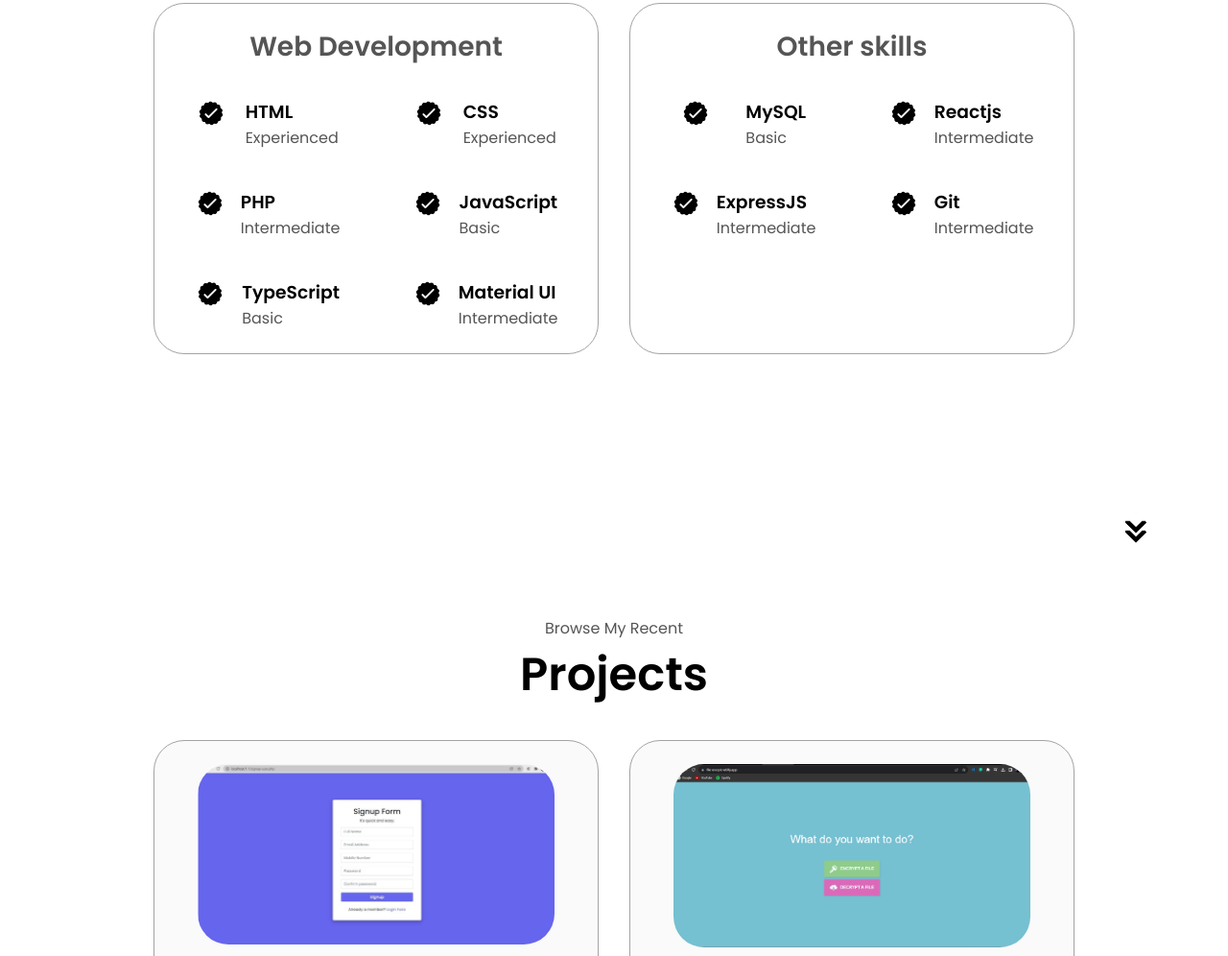
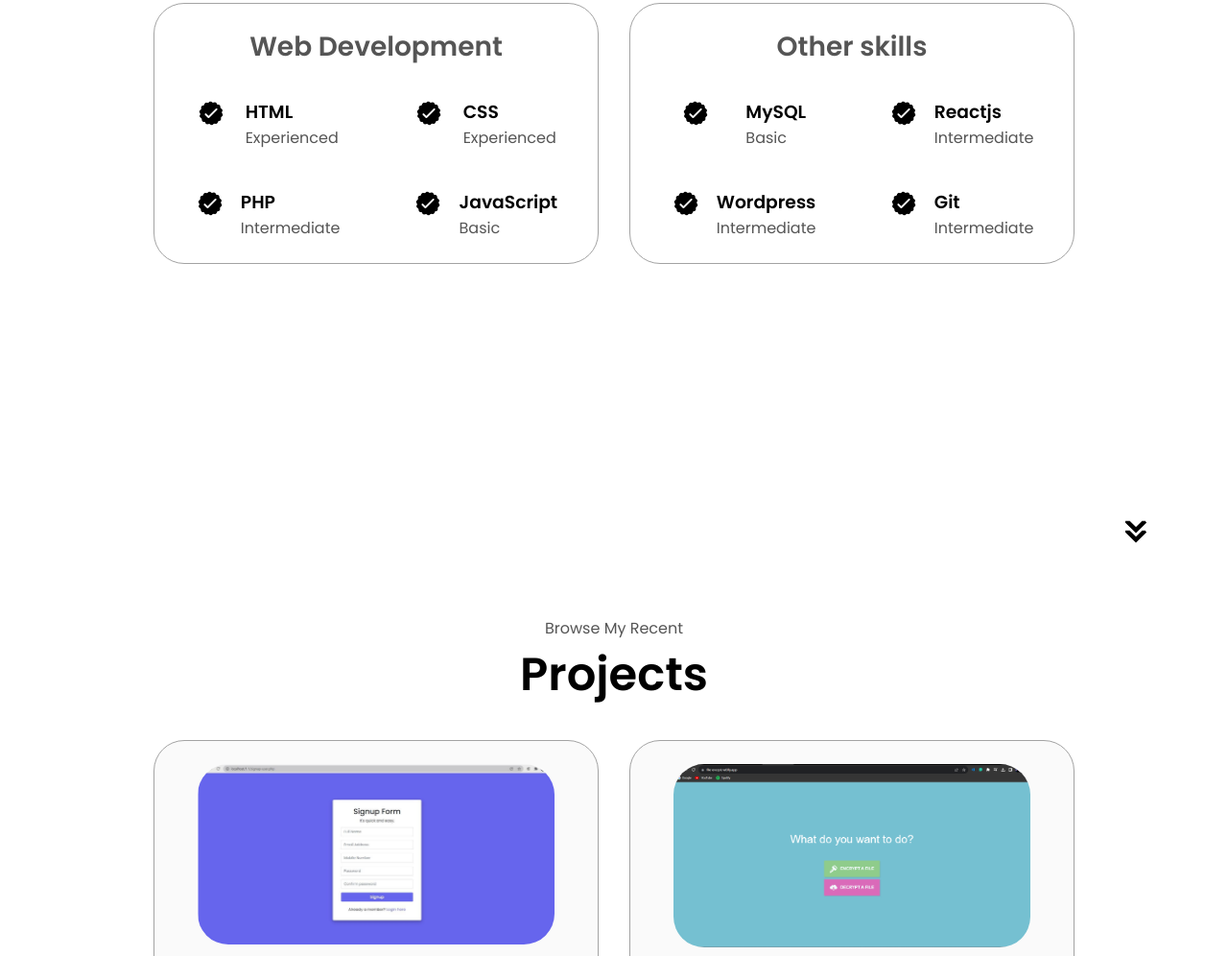
Before and after one commit to Dharmarajrathod/my_port, a plain HTML site: page index.html in a window 1280 px wide. Shown: the part 1822-2818 px from the top of the page at 96% size. Drawn offline with Linux system fonts and the light colour scheme.

Commit message:
my postfolio

```diff
--- a/index.html
+++ b/index.html
@@ -174,28 +174,6 @@ a holistic approach to crafting immersive digital experiences.
                   <p>Basic</p>
                 </div>
               </article>
-              <article>
-                <img
-                  src="./assets/checkmark.png"
-                  alt="Experience icon"
-                  class="icon"
-                />
-                <div>
-                  <h3>TypeScript</h3>
-                  <p>Basic</p>
-                </div>
-              </article>
-              <article>
-                <img
-                  src="./assets/checkmark.png"
-                  alt="Experience icon"
-                  class="icon"
-                />
-                <div>
-                  <h3>Material UI</h3>
-                  <p>Intermediate</p>
-                </div>
-              </article>
             </div>
           </div>
           <div class="details-container">
@@ -230,7 +208,7 @@ a holistic approach to crafting immersive digital experiences.
                   class="icon"
                 />
                 <div>
-                  <h3>ExpressJS</h3>
+                  <h3>Wordpress</h3>
                   <p>Intermediate</p>
                 </div>
               </article>
```
